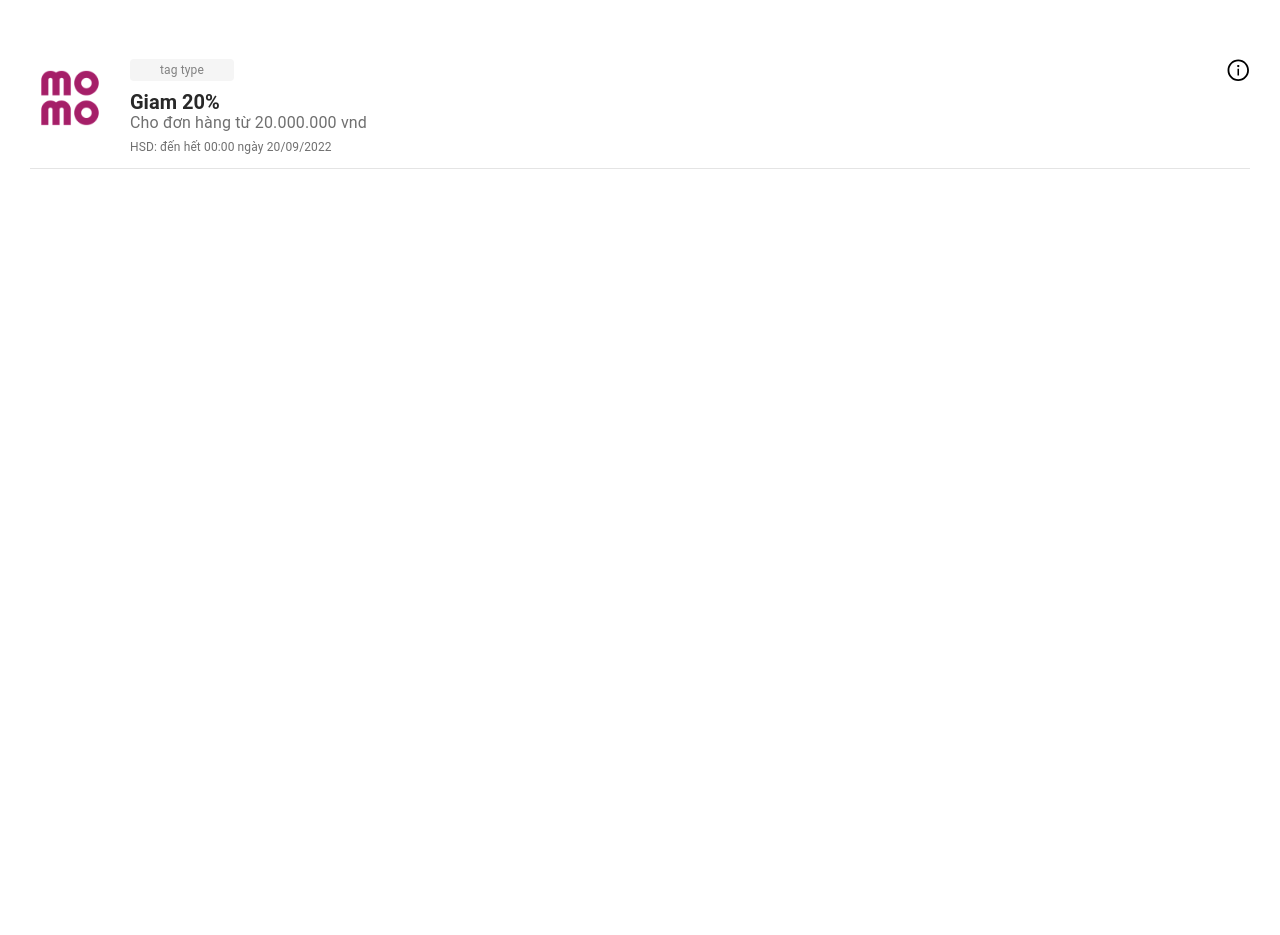
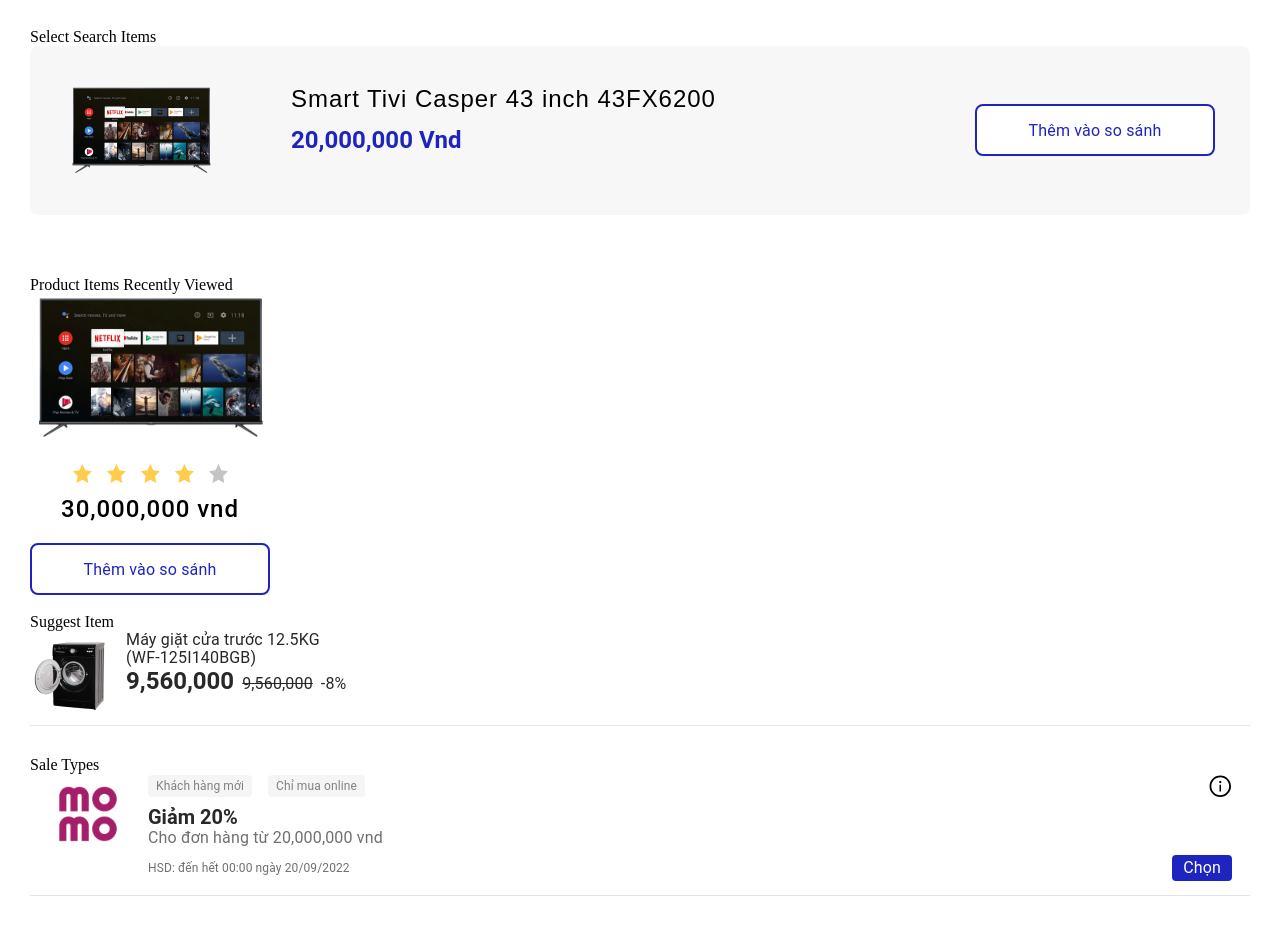
Before and after one commit to TrinhVanHiep/iONAH, a React (Create React App) app: page / in a window 1280 px wide. Shown: the part 1831-2766 px from the top of the page. Before the commit the page ends 2043 px from the top, so only its background shows below. Built offline with nearby package versions, Linux system fonts and the light colour scheme.

Commit message:
reponsive product items sale

```diff
--- a/src/Page/StyleGuide/index.js
+++ b/src/Page/StyleGuide/index.js
@@ -13,12 +13,12 @@
       <div>
         <div className='session1'>
           <Header />
-        <Banner/>
+          <Banner />
         </div>
         <ProductCards />
         <Item_Slide />
         <Big_Banner />
-      <ProductItemView/>
+        <ProductItemView />
       </div>
     </>
   )
--- a/src/component/ProductItemView/ProductItemView.js
+++ b/src/component/ProductItemView/ProductItemView.js
@@ -3,6 +3,17 @@
 import ProductItemsRecentlyView from "../ProductItemsRecentlyView/ProductItemsRecentlyView";
 import ProductItemsSuggest from "../ProductItemsSuggest/ProductItemsSuggest";
 import SelectSaleType from "../SelectSaleType/SelectSaleType"
+
+const listType = [
+  {
+    id: 1,
+    name: "Khách hàng mới"
+  },
+  {
+    id: 2,
+    name: "Chỉ mua online"
+  }
+]
 
 
 function ProductItemView() {
@@ -15,9 +26,13 @@
     console.log("compare item");
   };
 
+  const selectSaleType = () => {
+    console.log("apply sale")
+  }
+
   return (
     <div className="product-item-view">
-      {/* <div>
+      <div>
         <p>Select Search Items</p>
         <ProductItemSelect
           itemId={1}
@@ -26,7 +41,7 @@
           handleAddToSearch={addToSearch}
         />
       </div>
-      <br/>
+      <br />
       <div style={{ marginTop: "30px" }}>
         <p>Product Items Recently Viewed</p>
         <ProductItemsRecentlyView
@@ -37,7 +52,7 @@
           handleAddToCompare={addToCompare}
         />
       </div>
-      <br/>
+      <br />
       <div>
         <p>Suggest Item</p>
         <ProductItemsSuggest
@@ -47,10 +62,18 @@
           isSale={true}
           salePercent={-8}
         />
-      </div> */}
+      </div>
 
       <div style={{ marginTop: "30px" }}>
-        <SelectSaleType />
+        Sale Types
+        <SelectSaleType
+          salePercent={20}
+          orderPrice={20000000}
+          exprieTime={"00:00"}
+          exprieDate={"20/09/2022"}
+          listTag={listType}
+          handleSelectSaleType={selectSaleType}
+        />
       </div>
     </div>
   );
--- a/src/component/SelectSaleType/SelectSaleType.js
+++ b/src/component/SelectSaleType/SelectSaleType.js
@@ -1,10 +1,26 @@
-import "./SelectSaleType.scss"
+import "./SelectSaleType.scss";
 import itemImg from "../../asset/img/ProductItemSale/momo.png";
-import { IconInformation } from "../../asset/Icons/Icon"
+import { IconInformation } from "../../asset/Icons/Icon";
 import TagType from "../TagType/TagType";
 import Button from "../Button";
+import { formatMoney } from "../../common/commonFunctions";
 
-const SelectSaleType = ({ img }) => {
+const SelectSaleType = ({
+  img,
+  isSelect,
+  listTag,
+  salePercent,
+  orderPrice,
+  exprieTime,
+  exprieDate,
+  handleSelectSaleType,
+}) => {
+  const handleClick = () => {
+    if (handleSelectSaleType) {
+      handleSelectSaleType();
+    }
+  };
+
   return (
     <div className="select-sale-type">
       <div className="item-img">
@@ -13,23 +29,37 @@
       <div className="items-detail">
         <div className="item-information">
           <div className="item-header-sale">
-            <TagType />
+            <div className="list-tag-type">
+              {listTag.map((item) => (
+                <TagType typeId={item.id} typeName={item.name} />
+              ))}
+            </div>
             <i>
               <IconInformation />
             </i>
-
           </div>
-          <p className="item-sale-percent">Giam 20%</p>
-          <p className="item-order">Cho đơn hàng từ 20.000.000 vnd</p>
+          <p className="item-sale-percent">Giảm {salePercent}%</p>
+          <p className="item-order">
+            Cho đơn hàng từ {formatMoney(orderPrice)} vnd
+          </p>
           <div className="item-date-exprie">
-            <span className="exprie-date">HSD: đến hết 00:00 ngày 20/09/2022</span>
-            {/* <Button type="primary" className="" onClick={() => { }}>Select</Button> */}
+            <span className="exprie-date">
+              HSD: đến hết {exprieTime} ngày {exprieDate}
+            </span>
+            {isSelect ? (
+              <Button type="primary" className="btn-select" onClick={() => { }}>
+                Đã Chọn
+              </Button>
+            ) : (
+              <Button type="primary" className="" onClick={handleClick}>
+                Chọn
+              </Button>
+            )}
           </div>
-          <br className="break-line" />
         </div>
       </div>
     </div>
-  )
-}
+  );
+};
 
-export default SelectSaleType
+export default SelectSaleType;
--- a/src/component/SelectSaleType/SelectSaleType.scss
+++ b/src/component/SelectSaleType/SelectSaleType.scss
@@ -1,6 +1,6 @@
 .select-sale-type {
 	box-sizing: border-box;
-	padding: 0 0 14px 0;
+	padding: 0 18px 14px 18px;
 	display: flex;
 	margin-bottom: 13px;
 	background-color: #FFFFFF;
@@ -40,9 +40,23 @@
 				width: 100%;
 				margin-bottom: 8px;
 
-				// .tag-type {
-				// 	margin-bottom: 8px;
-				// }
+				@media (max-width: 450px) {
+					align-items: flex-start;
+				}
+
+				.list-tag-type {
+					display: flex;
+					align-items: center;
+					flex-wrap: wrap;
+
+					.tag-type {
+						margin-right: 16px;
+
+						@media (max-width: 450px) {
+							margin-bottom: 10px;
+						}
+					}
+				}
 
 				i {
 					width: 24.5px;
@@ -97,23 +111,48 @@
 				}
 
 				._button {
+					@media (max-width: 450px) {
+						margin-top: 15px;
+					}
+
 					.btn {
+						display: flex;
+						flex-direction: row;
+						justify-content: center;
+						align-items: center;
+						padding: 4px 8px;
+						gap: 8px;
 						min-width: 54px;
-						width: 54px;
 						height: 26px;
+						background: #1E24C0;
+						border-radius: 4px;
 						font-family: 'Roboto', sans-serif;
 						font-style: normal;
 						font-weight: 400;
 						font-size: 16px;
 						line-height: 18px;
-						display: flex;
-						align-items: center;
-						text-align: center;
-						padding: 4px 8px;
-						gap: 8px;
-						box-sizing: border-box;
 						letter-spacing: 0.01em;
 						color: #FFFFFF;
+						box-sizing: border-box;
+
+
+						&:hover {
+							color: #1E24C0;
+							background-color: #FFFFFF;
+							border: 3px solid #1E24C0;
+						}
+					}
+
+					.btn-selected {
+						background: #F6F6F6;
+						color: #1E24C0;
+						border-color: transparent;
+
+						&:hover {
+							background: #F6F6F6;
+							color: #1E24C0;
+							border-color: transparent;
+						}
 					}
 				}
 
@@ -135,10 +174,6 @@
 
 @media (max-width: 380px) {
 	.select-sale-type {
-		.break-line {
-			display: block;
-		}
-
 		.item-img {
 			align-items: flex-start;
 		}
--- a/src/component/TagType/TagType.js
+++ b/src/component/TagType/TagType.js
@@ -1,11 +1,11 @@
 import "./TagType.scss"
 
-const TagType = () => {
+const TagType = ({ typeId, typeName }) => {
   return (
-    <div className="tag-type">
-      <span className="tag-type__title">tag type</span>
+    <div key={typeId} className="tag-type">
+      <span className="tag-type__title">{typeName}</span>
     </div>
   )
 }
 
-export default TagType
+export default TagType;
--- a/src/component/TagType/TagType.scss
+++ b/src/component/TagType/TagType.scss
@@ -5,7 +5,6 @@
   align-items: center;
   padding: 4px 8px;
   gap: 10px;
-  width: 104px;
   height: 22px;
   background: #F5F5F5;
   border-radius: 4px;
```
Lines whose indentation alone changed are shown as unchanged.
